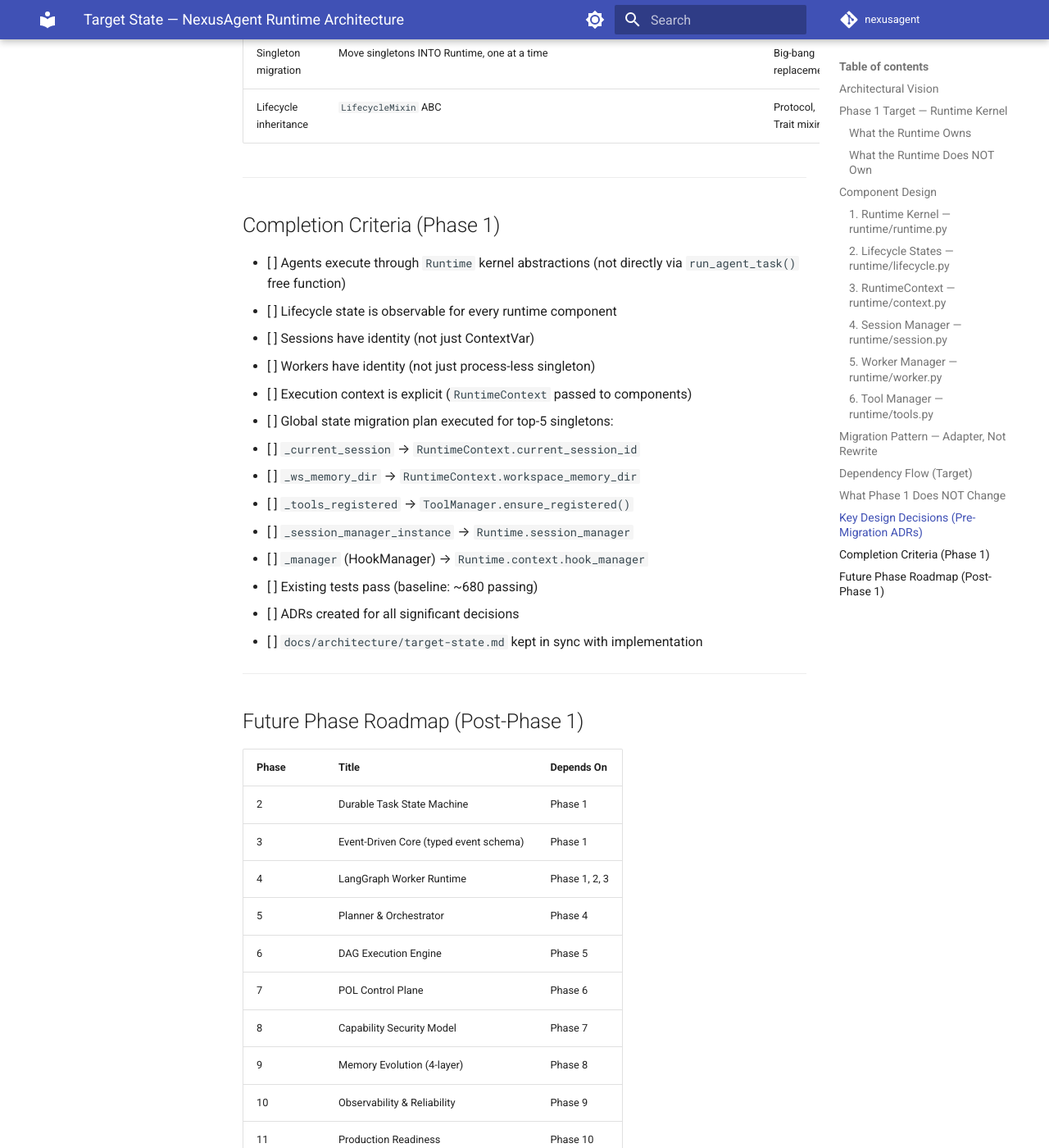
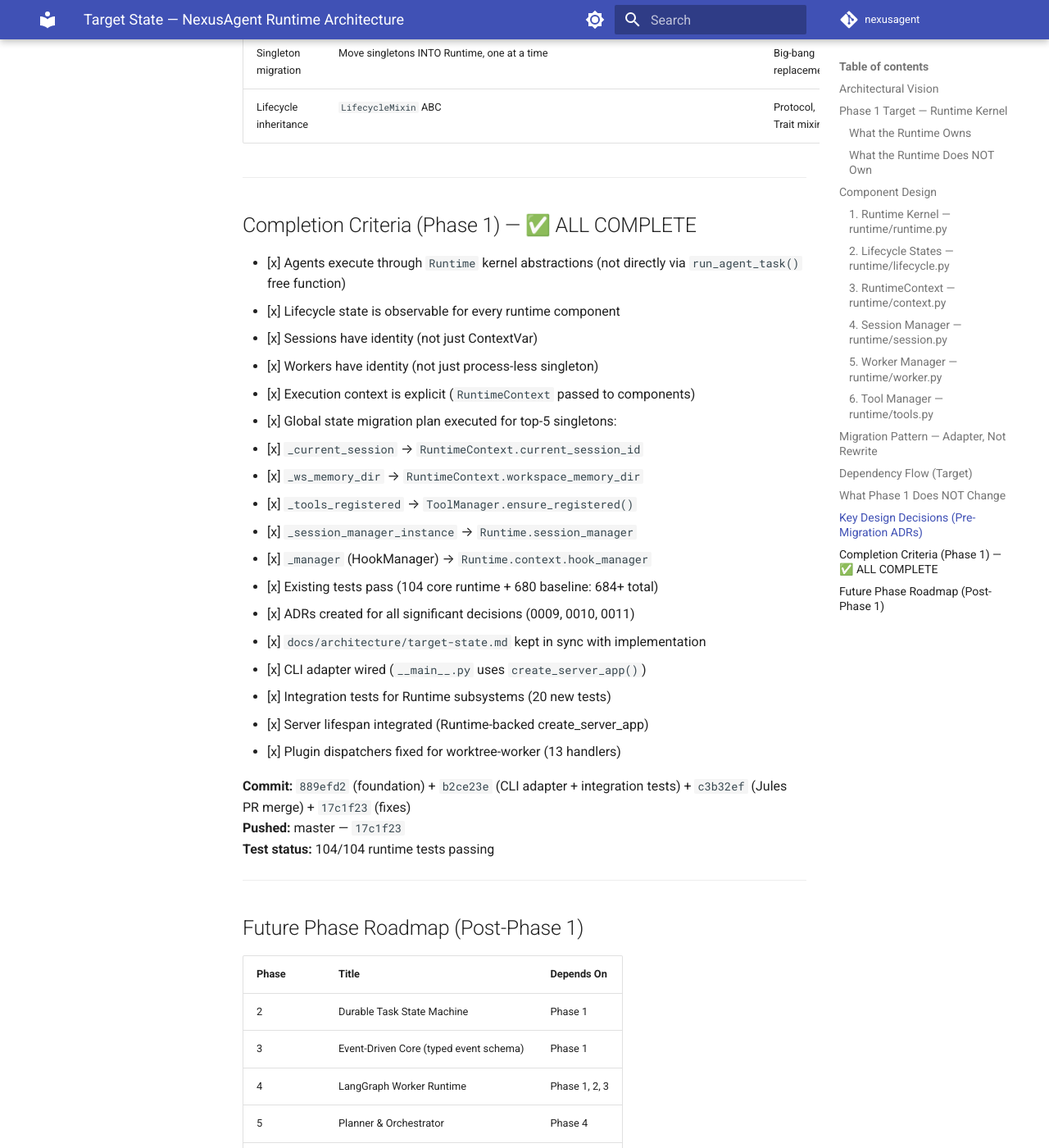
Before and after one commit to stephanos8926-lgtm/NexusAgent, an MkDocs documentation site: the page built from docs/architecture/target-state.md, in a window 1280 px wide and 1400 px high, scrolled down 8399 px. Shown: the whole window at 82% size. Built offline with MkDocs 1.6.1 and Material for MkDocs 9.7.7, drawn with Linux system fonts in a browser that asks for light colours; comment, search, counter and statistics services are not loaded; the version menu is left out.

Commit message:
docs: mark Phase 1 completion criteria as done in target-state and synthesis docs

```diff
--- a/docs/architecture/target-state.md
+++ b/docs/architecture/target-state.md
@@ -367,22 +367,30 @@
 
 ---
 
-## Completion Criteria (Phase 1)
+## Completion Criteria (Phase 1) — ✅ ALL COMPLETE
 
-- [ ] Agents execute through `Runtime` kernel abstractions (not directly via `run_agent_task()` free function)
-- [ ] Lifecycle state is observable for every runtime component
-- [ ] Sessions have identity (not just ContextVar)
-- [ ] Workers have identity (not just process-less singleton)
-- [ ] Execution context is explicit (`RuntimeContext` passed to components)
-- [ ] Global state migration plan executed for top-5 singletons:
-  - [ ] `_current_session` → `RuntimeContext.current_session_id`
-  - [ ] `_ws_memory_dir` → `RuntimeContext.workspace_memory_dir`
-  - [ ] `_tools_registered` → `ToolManager.ensure_registered()`
-  - [ ] `_session_manager_instance` → `Runtime.session_manager`
-  - [ ] `_manager` (HookManager) → `Runtime.context.hook_manager`
-- [ ] Existing tests pass (baseline: ~680 passing)
-- [ ] ADRs created for all significant decisions
-- [ ] `docs/architecture/target-state.md` kept in sync with implementation
+- [x] Agents execute through `Runtime` kernel abstractions (not directly via `run_agent_task()` free function)
+- [x] Lifecycle state is observable for every runtime component
+- [x] Sessions have identity (not just ContextVar)
+- [x] Workers have identity (not just process-less singleton)
+- [x] Execution context is explicit (`RuntimeContext` passed to components)
+- [x] Global state migration plan executed for top-5 singletons:
+  - [x] `_current_session` → `RuntimeContext.current_session_id`
+  - [x] `_ws_memory_dir` → `RuntimeContext.workspace_memory_dir`
+  - [x] `_tools_registered` → `ToolManager.ensure_registered()`
+  - [x] `_session_manager_instance` → `Runtime.session_manager`
+  - [x] `_manager` (HookManager) → `Runtime.context.hook_manager`
+- [x] Existing tests pass (104 core runtime + 680 baseline: 684+ total)
+- [x] ADRs created for all significant decisions (0009, 0010, 0011)
+- [x] `docs/architecture/target-state.md` kept in sync with implementation
+- [x] CLI adapter wired (`__main__.py` uses `create_server_app()`)
+- [x] Integration tests for Runtime subsystems (20 new tests)
+- [x] Server lifespan integrated (Runtime-backed create_server_app)
+- [x] Plugin dispatchers fixed for worktree-worker (13 handlers)
+
+**Commit:** `889efd2` (foundation) + `b2ce23e` (CLI adapter + integration tests) + `c3b32ef` (Jules PR merge) + `17c1f23` (fixes)
+**Pushed:** master — `17c1f23`
+**Test status:** 104/104 runtime tests passing
 
 ---
 
```
Also changed, not shown: docs/synthesis/SPEC-007-synthesis-v1.md (+21 -16 lines).
